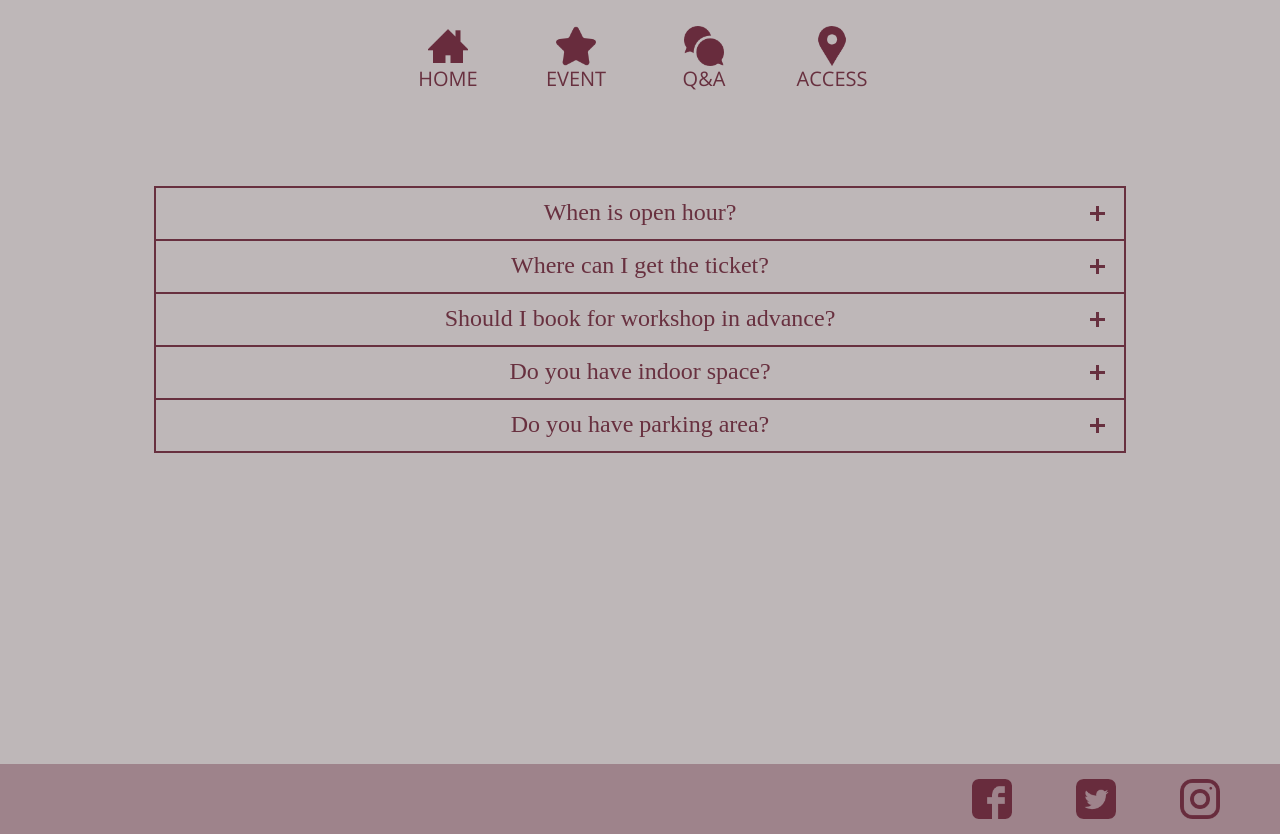
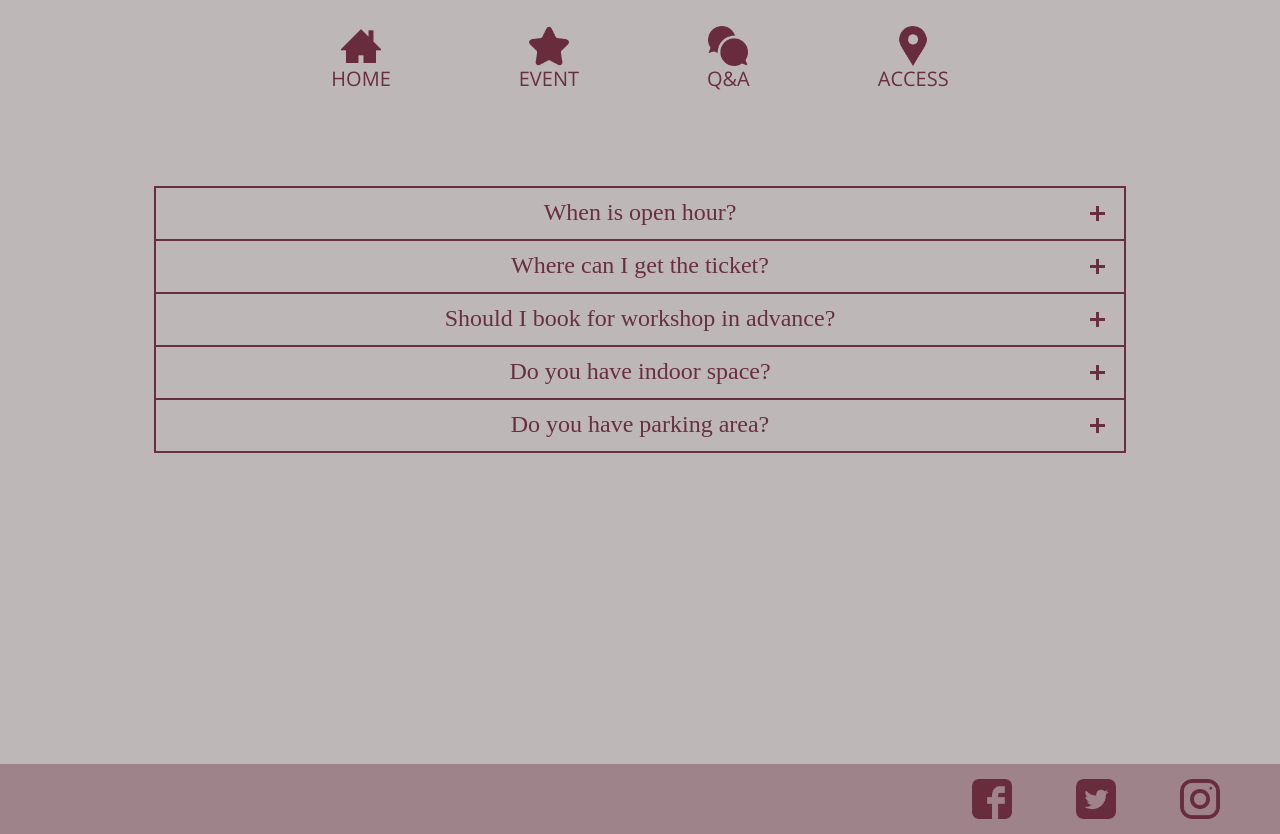
Before and after one commit to suusan11/website-exercise-3, a website: page qa.html in a window 1280 px wide. Drawn offline with nearby package versions, Linux system fonts and the light colour scheme; a web font is replaced by a local one.

Commit message:
added margin

```diff
--- a/scss/_header.scss
+++ b/scss/_header.scss
@@ -4,7 +4,7 @@
   margin-top: 2%;
 
   &-ul {
-    width: 40%;
+    width: 50%;
     display: inline-flex;
     justify-content: center;
     align-items: center;
@@ -13,6 +13,7 @@
   &-li {
     display: inline-block;
     width: 30%;
+    margin: 0 10%;
 
     img {
       width: 40px;
@@ -22,7 +23,6 @@
       color: $font-color;
       font-size: $font-size-li;
       font-family: $sans-header;
-
     }
   }
 }
```
Also changed, not shown: style.css.
